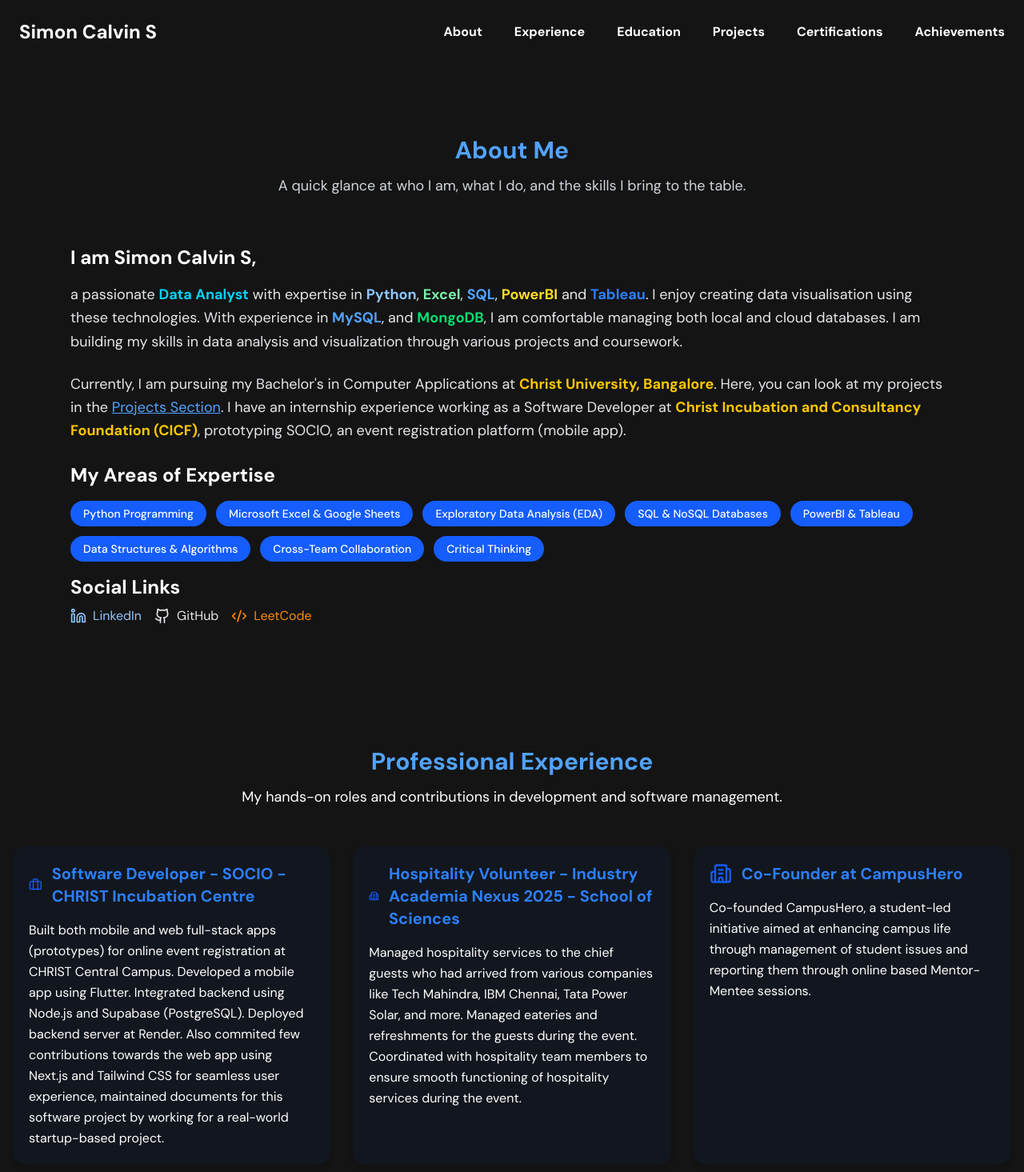
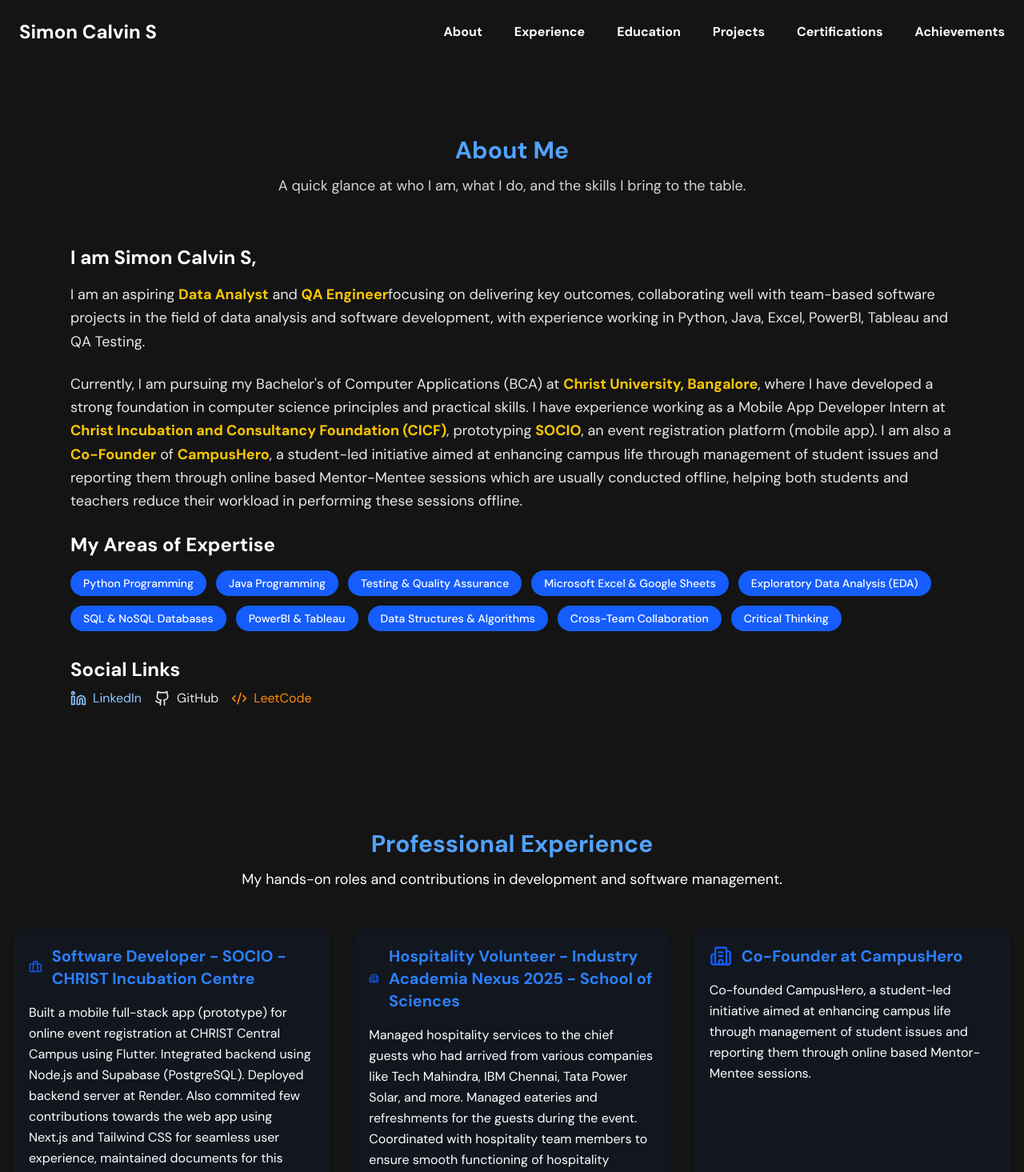
Before and after one commit to SimonCalvinS1/my-portfolio, a React (Vite) app: page / in a window 1280 px wide. Shown: the top 1465 px of the page at 80% size. Built offline with nearby package versions, Linux system fonts and the light colour scheme.

Commit message:
QA and Data Analyst based changes

```diff
--- a/src/components/AboutMe.jsx
+++ b/src/components/AboutMe.jsx
@@ -24,27 +24,18 @@
         </h2>
 
         <p className="text-gray-200 text-base sm:text-lg leading-relaxed mb-6">
-          a passionate{" "}
-          <span className="font-semibold text-cyan-400">Data Analyst</span>{" "}
-          with expertise in <span className="text-blue-300 font-semibold">Python</span>, {" "}
-          <span className="text-green-300 font-semibold">Excel</span>, {" "}
-          <span className="text-blue-400 font-semibold">SQL</span>, {" "}
-          <span className="text-yellow-300 font-semibold">PowerBI</span> {" "}
-          and <span className="text-blue-500 font-semibold">Tableau</span>.
-          I enjoy creating data visualisation using these technologies.
-          With experience in{" "}
-          <span className="text-blue-400 font-semibold">MySQL</span>, and {" "}
-          <span className="text-green-400 font-semibold">MongoDB</span>,{" "}
-          I am comfortable managing both local and cloud databases.
-          I am building my skills in data analysis and visualization through various projects and coursework.
+          I am an aspiring <span className="font-semibold text-yellow-400">Data Analyst</span> and <span className="font-semibold text-yellow-400">QA Engineer</span>
+          focusing on delivering key outcomes, collaborating well with team-based software projects in the field of data analysis and software development,
+          with experience working in Python, Java, Excel, PowerBI, Tableau and QA Testing.
         </p>
+
         <p className="text-gray-200 text-base sm:text-lg leading-relaxed mb-6">
-          Currently, I am pursuing my Bachelor's in Computer Applications at{" "}
-          <span className="font-semibold text-yellow-400">Christ University, Bangalore</span>.
-          Here, you can look at my projects in the <a href="#projects" className="text-blue-400 underline">Projects Section</a>.
-          I have an internship experience working as a Software Developer at{" "}
-          <span className="font-semibold text-yellow-400">Christ Incubation and Consultancy Foundation (CICF)</span>,
-          prototyping SOCIO, an event registration platform (mobile app).
+          Currently, I am pursuing my Bachelor's of Computer Applications (BCA) at{" "} <span className="font-semibold text-yellow-400">Christ University, Bangalore</span>,
+          where I have developed a strong foundation in computer science principles and practical skills.
+          I have experience working as a Mobile App Developer Intern at{" "} <span className="font-semibold text-yellow-400">Christ Incubation and Consultancy Foundation (CICF)</span>,
+          prototyping <span className="font-semibold text-yellow-400">SOCIO</span>, an event registration platform (mobile app). I am also a <span className="font-semibold text-yellow-400">Co-Founder</span> of{" "}
+          <span className="font-semibold text-yellow-400">CampusHero</span>, a student-led initiative aimed at enhancing campus life
+          through management of student issues and reporting them through online based Mentor-Mentee sessions which are usually conducted offline, helping both students and teachers reduce their workload in performing these sessions offline.
         </p>
 
         {/* Expertise */}
@@ -56,6 +47,8 @@
             <div className="flex flex-wrap gap-3">
               {[
                 "Python Programming",
+                "Java Programming",
+                "Testing & Quality Assurance",
                 "Microsoft Excel & Google Sheets",
                 "Exploratory Data Analysis (EDA)",
                 "SQL & NoSQL Databases",
@@ -72,7 +65,7 @@
 
           {/* Social Links */}
           <div>
-            <h3 className="text-xl sm:text-2xl text-white font-semibold mt-4 mb-2">
+            <h3 className="text-xl sm:text-2xl text-white font-semibold mt-8 mb-2">
               Social Links
             </h3>
 
--- a/src/components/Experience.jsx
+++ b/src/components/Experience.jsx
@@ -7,7 +7,7 @@
       id: 1,
       title: "Software Developer - SOCIO - CHRIST Incubation Centre",
       description:
-        "Built both mobile and web full-stack apps (prototypes) for online event registration at CHRIST Central Campus. Developed a mobile app using Flutter. Integrated backend using Node.js and Supabase (PostgreSQL). Deployed backend server at Render. Also commited few contributions towards the web app using Next.js and Tailwind CSS for seamless user experience, maintained documents for this software project by working for a real-world startup-based project.",
+        "Built a mobile full-stack app (prototype) for online event registration at CHRIST Central Campus using Flutter. Integrated backend using Node.js and Supabase (PostgreSQL). Deployed backend server at Render. Also commited few contributions towards the web app using Next.js and Tailwind CSS for seamless user experience, maintained documents for this software project by working for a real-world startup-based project.",
     },
     {
       id: 2,
--- a/src/components/Projects.jsx
+++ b/src/components/Projects.jsx
@@ -11,7 +11,7 @@
     },
     {
       id: 2,
-      title: "Shanti Nagar Places to Visit - Data Analysis (Ongoing)",
+      title: "Indian Places to Visit - Data Analysis (Ongoing)",
       description: "Suggestion of best food, stay and travel options in and around Shanti Nagar based on user reviews and ratings on Google.",
       tech: ["Python", "Excel", "Pandas", "Matplotlib"],
       link: "#",
@@ -26,15 +26,15 @@
     {
       id: 4,
       title: "SOCIO - Event Registration App at CHRIST",
-      description: "Built both mobile and web full-stack apps (prototypes) for online event registration at CHRIST Central Campus",
-      tech: ["Flutter", "Next.js", "Node.js", "Supabase"],
+      description: "Built a mobile full-stack app (prototype) for online event registration at CHRIST Central Campus",
+      tech: ["Flutter", "Node.js", "Supabase"],
       link: "#",
     },
     {
       id: 5,
       title: "Explore Shanti Nagar - A Tourist Guide",
       description: "A transport-guide website of Shanti Nagar involving places to visit in and around Shanti Nagar in places like Double Road, Lakkasandra, etc",
-      tech: ["MERN Stack", "Tailwind CSS", "Vercel", "Render"],
+      tech: ["MERN Stack", "Tailwind CSS", "Vercel"],
       link: "#",
     },
   ];
```
